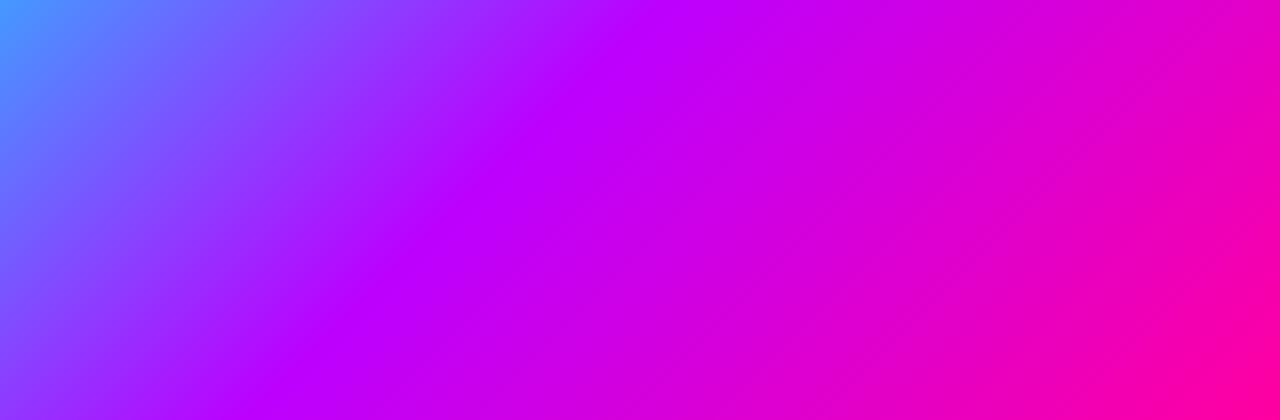
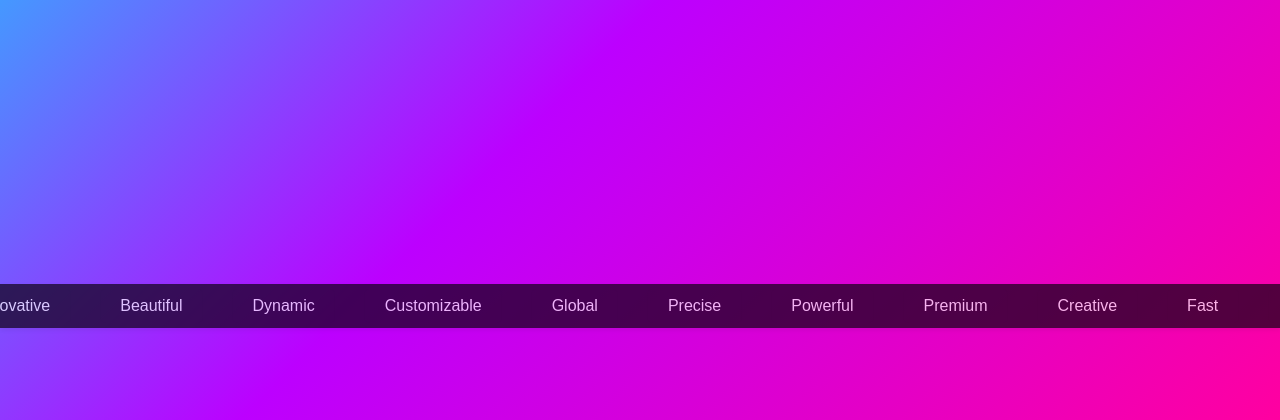
Before and after one commit to KritishmaPradhan/QuizMania--A-stop-for-Trivia-lover, a Django app: page /nextpage in a window 1280 px wide. Shown: the part 380-800 px from the top of the page. Run offline with Django 5.2, Linux system fonts and the light colour scheme.

Commit message:
infinity text ribbon animation added

```diff
--- a/static/next.css
+++ b/static/next.css
@@ -109,3 +109,42 @@ h2 { font-size: 20px;
     opacity: 1;
     transform: translateY(0);
 }
+/* style for: animation infinite text ribbon  */
+.ribbon-container {
+            width: 100%;
+            overflow: hidden;
+            white-space: nowrap;
+            padding: 5px 0;
+            background: #0c0010;
+            box-shadow: 0 2px 5px rgba(0,0,0,0.1);
+            opacity: 0.7;
+        }
+
+.ribbon-track {
+    display: inline-block;
+    white-space: nowrap;
+    animation: scroll 30s linear infinite;
+}
+
+.ribbon-item {
+    display: inline-block;
+    margin: 0 15px;
+    padding: 8px 20px;
+    border-radius: 5px;
+    font-weight: 500;
+    font-size: 1rem;
+    white-space: nowrap;
+    transition: all 0.3s ease;
+    color: white;
+    background-color: #0c0010;
+}
+
+.ribbon-item:hover {
+    transform: translateY(-3px);
+    box-shadow: 0 4px 8px rgba(0,0,0,0.15);
+}
+
+@keyframes scroll {
+    0% { transform: translateX(0); }
+    100% { transform: translateX(-50%); }
+}
--- /dev/null
+++ b/static/nextpage.js
@@ -0,0 +1,60 @@
+// animation for subject options lijnearly display when clicked on button
+const launcher = document.getElementById("launcher");
+const buttons = document.querySelectorAll(".subjectbutton");
+let opened = false
+launcher.addEventListener("click", () => {
+    opened = !opened;
+    buttons.forEach((btn, i) => {
+        setTimeout(() => {
+            if (opened) {
+                btn.classList.add("show");
+            } else {
+                btn.classList.remove("show");
+            }
+        }, i * 100); // stagger animation by 100ms per button
+    });
+});
+
+//animation for infiite ribbon text display
+document.addEventListener('DOMContentLoaded', function() {
+    const ribbonTrack = document.getElementById('ribbonTrack');
+
+    // Text items with consistent styling
+    const items = [
+        { text: 'Creative' },
+        { text: 'Fast' },
+        { text: 'Innovative' },
+        { text: 'Beautiful' },
+        { text: 'Dynamic' },
+        { text: 'Customizable' },
+        { text: 'Global' },
+        { text: 'Precise' },
+        { text: 'Powerful' },
+        { text: 'Premium' }
+    ];
+
+    // Function to create ribbon items
+    function createRibbonItems() {
+        // Add items twice for seamless looping
+        for (let i = 0; i < 2; i++) {
+            items.forEach(item => {
+                const element = document.createElement('span');
+                element.className = 'ribbon-item';
+                element.textContent = item.text;
+                ribbonTrack.appendChild(element);
+            });
+        }
+    }
+
+    // Initialize the ribbon
+    createRibbonItems();
+
+    // Pause animation on hover
+    ribbonTrack.addEventListener('mouseenter', () => {
+        ribbonTrack.style.animationPlayState = 'paused';
+    });
+
+    ribbonTrack.addEventListener('mouseleave', () => {
+        ribbonTrack.style.animationPlayState = 'running';
+    });
+});
--- a/templates/nextpage.html
+++ b/templates/nextpage.html
@@ -22,25 +22,11 @@
         <a href="quizplay"><button class="subjectbutton">General Knowledge</button></a>
         <a href="quizplay"><button class="subjectbutton">IT</button></a>
     </div>
-
-    <script>
-        const launcher = document.getElementById("launcher");
-        const buttons = document.querySelectorAll(".subjectbutton");
-        let opened = false;
-
-        launcher.addEventListener("click", () => {
-            opened = !opened;
-            buttons.forEach((btn, i) => {
-                setTimeout(() => {
-                    if (opened) {
-                        btn.classList.add("show");
-                    } else {
-                        btn.classList.remove("show");
-                    }
-                }, i * 100); // stagger animation by 100ms per button
-            });
-        });
-    </script>
-
+    <div class="ribbon-container">
+        <div class="ribbon-track" id="ribbonTrack">
+            <!-- Ribbon items will be added by JavaScript -->
+        </div>
+    </div>
+    <script src ="static/nextpage.js"></script>
 </body>
 </html>
```
Also changed, not shown: db.sqlite3.
